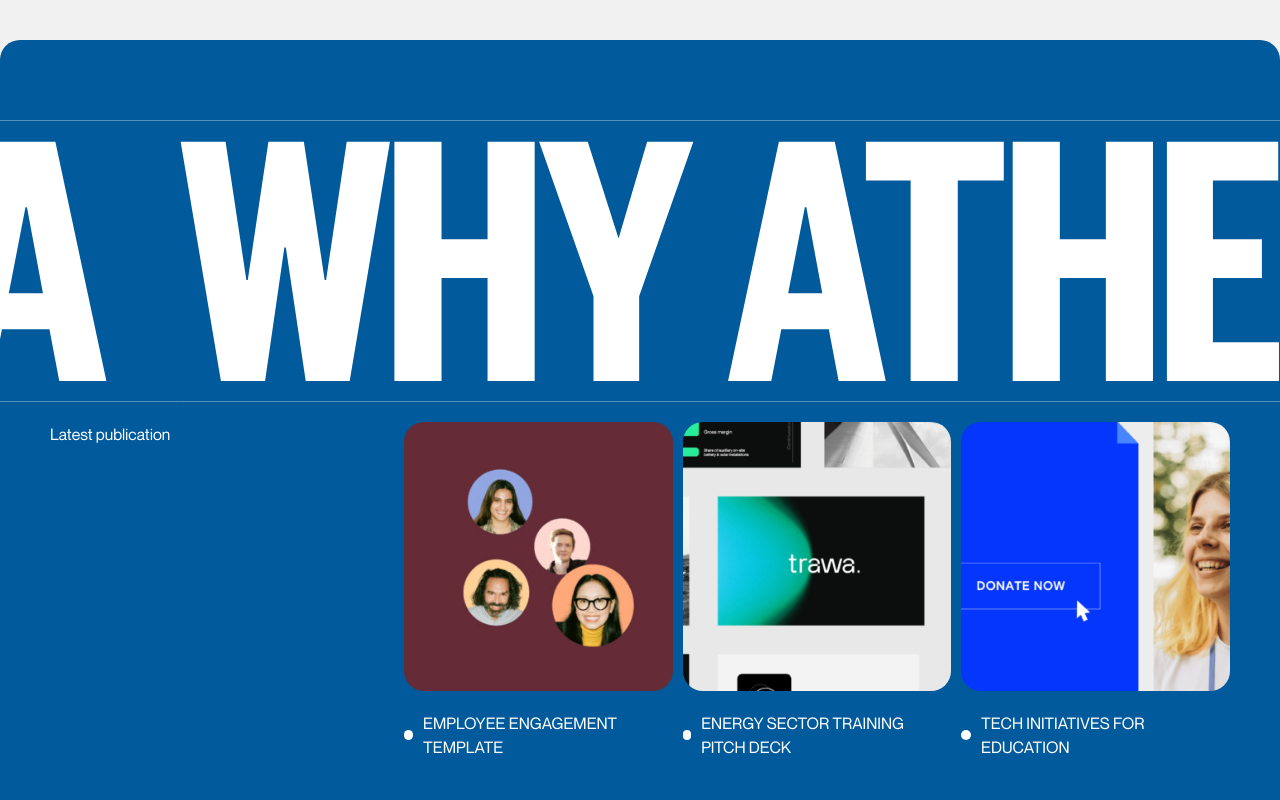
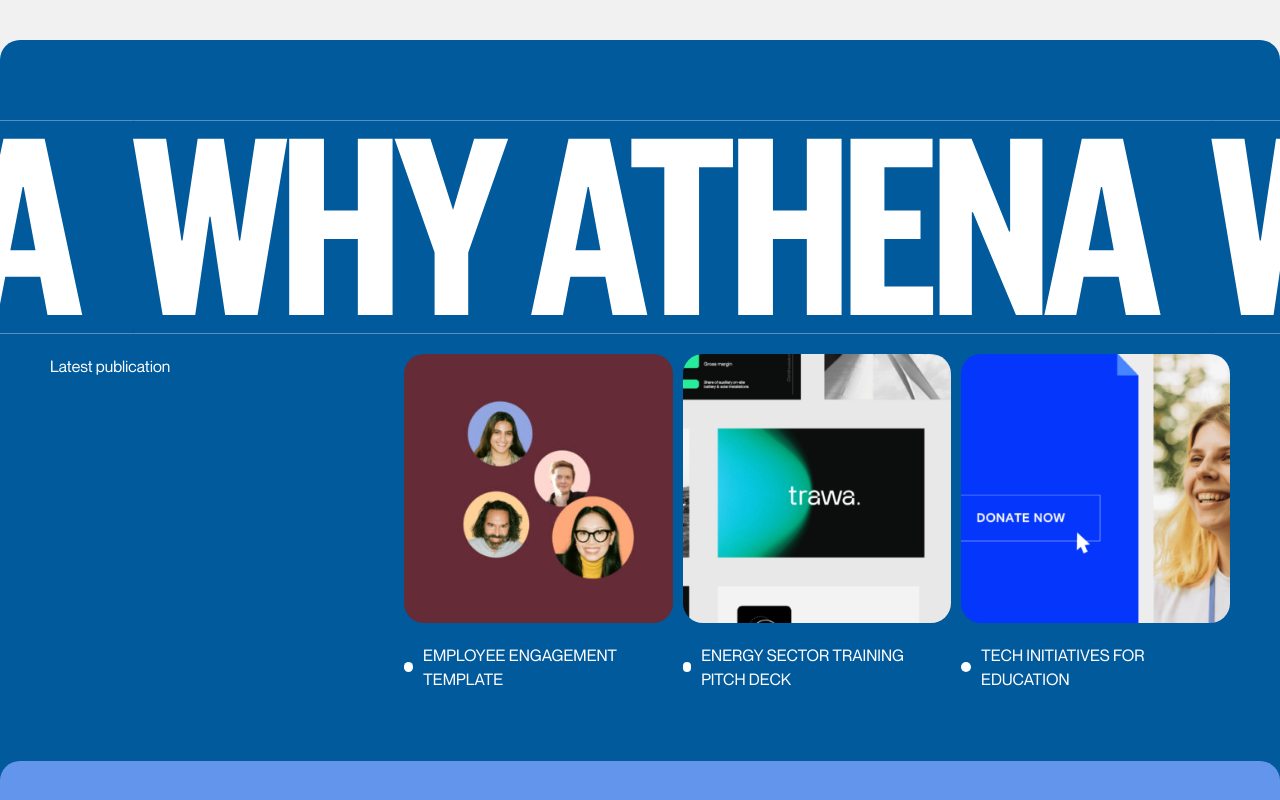
Before and after one commit to rahulsengupta0/athena2, a Next.js app: page /presentation in a window 1280 px wide. Shown: the part 4140-4940 px from the top of the page. Built offline with nearby package versions, Linux system fonts and the light colour scheme.

Commit message:
navbar and the video

```diff
--- a/components/ProjectCard.tsx
+++ b/components/ProjectCard.tsx
@@ -33,7 +33,7 @@ export default function ProjectCard({ item }: { item: any }) {
 								ease: [0.4, 0, 0.2, 1],
 							}}
 							className="text-[165px] leading-none inline-block uppercase font-FoundersGrotesk font-bold text-center pointer-events-none"
-style={{ color: "#005A9C" }}
+style={{ color: "#6495ED" }}
 
 							key={i}>
 							{item}
--- a/container/presentation-page/Publication.tsx
+++ b/container/presentation-page/Publication.tsx
@@ -8,9 +8,10 @@ export default function Publication() {
   <div className="w-full bg-[#005A9C] z-10 relative">
 
 				<Marquee
-					title="why athena"
-					className="pb-[50px] lg:pb-[40px] md:pb-[30px] sm:pb-[20px] xm:pb-[15px] text-[540px] leading-[330px] lg:text-[380px] lg:leading-[240px] md:text-[300px] md:leading-[160px] sm:text-[230px] sm:leading-[140px] xm:text-[130px] xm:leading-[80px]"
-				/>
+  title="why athena"
+  className="pb-[40px] lg:pb-[32px] md:pb-[24px] sm:pb-[18px] xm:pb-[12px] text-[380px] leading-[230px] lg:text-[280px] lg:leading-[180px] md:text-[230px] md:leading-[130px] sm:text-[180px] sm:leading-[110px] xm:text-[110px] xm:leading-[70px]"
+/>
+
 			</div>
 			<div className="w-full padding-x">
 				<div className="w-full flex justify-between pt-[20px] sm:flex-col xm:flex-col gap-y-[20px]">
```
